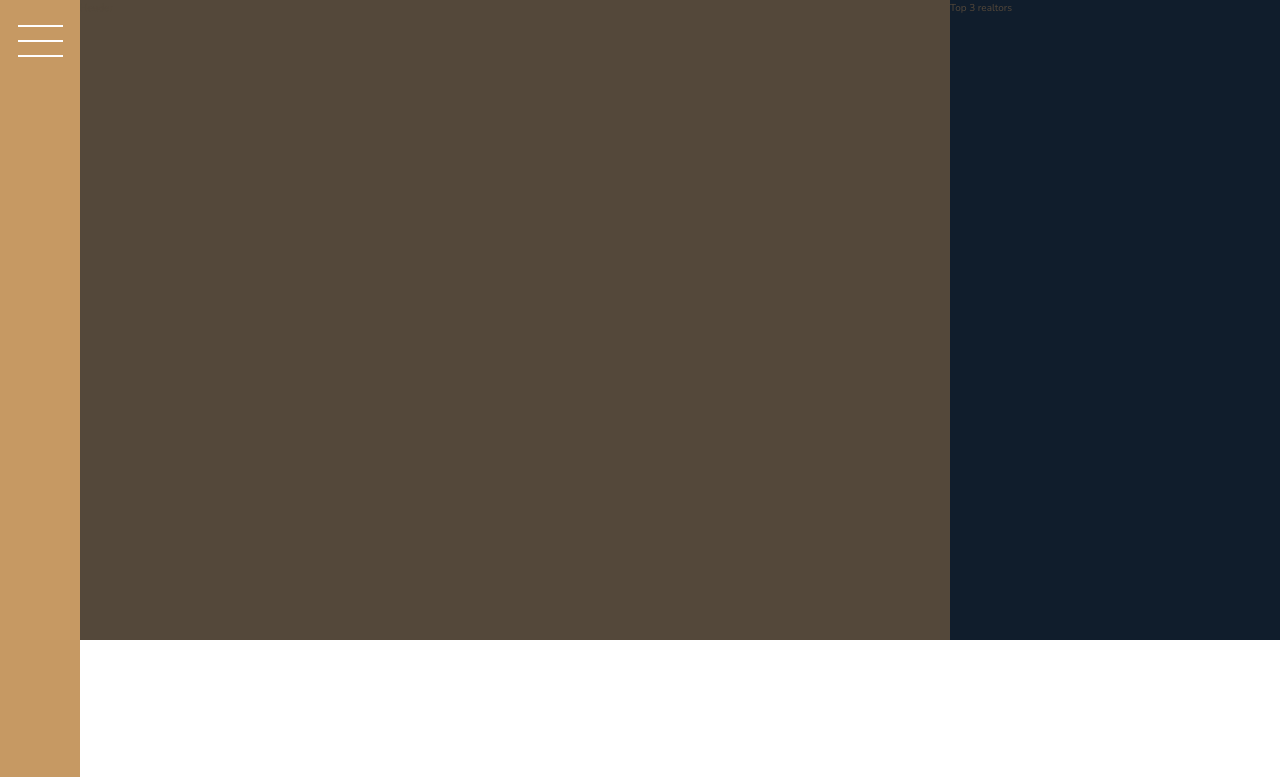
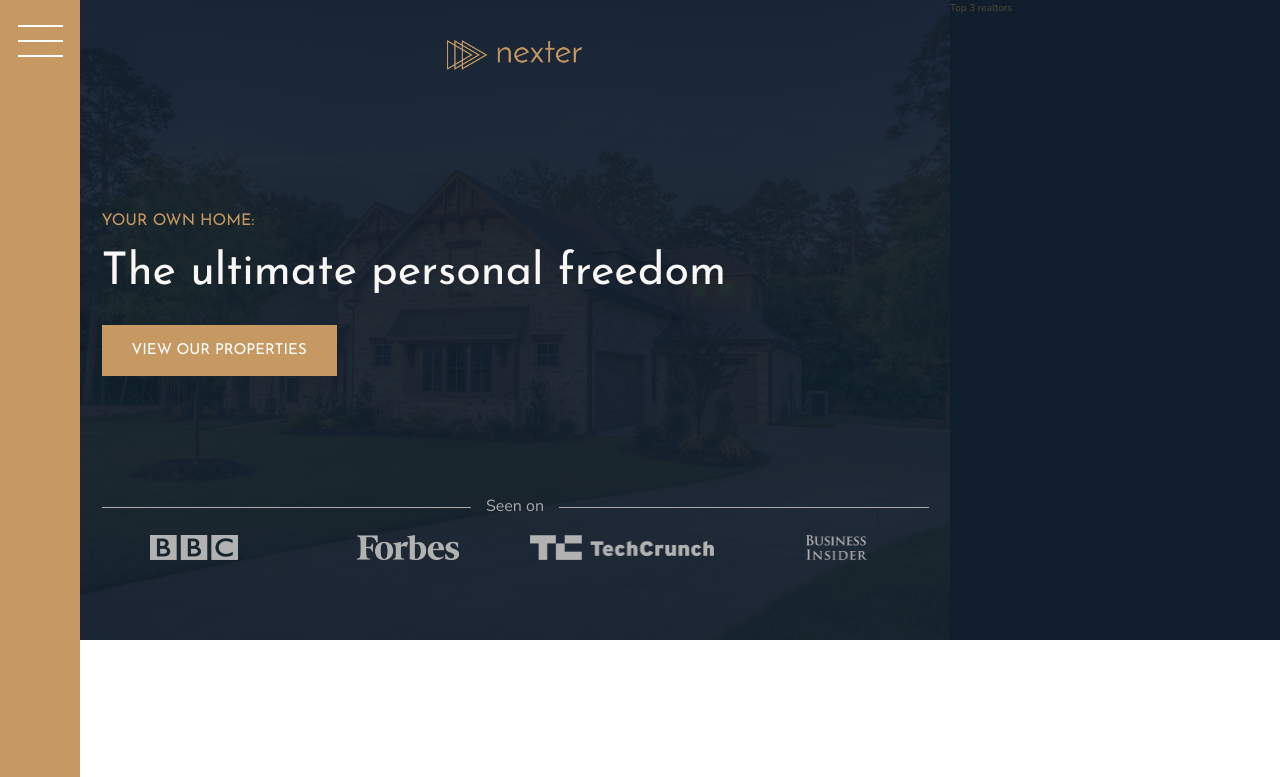
Before and after one commit to henriquequeirozcunha/Nexter, a website: page index.html in a window 1280 px wide. Shown: the top 777 px of the page. Drawn offline with nearby package versions, Linux system fonts and the light colour scheme.

Commit message:
feat: add header section

```diff
--- a/index.html
+++ b/index.html
@@ -17,7 +17,17 @@
         </div>
 
         <header class="header">
-            Header
+            <img src="img/logo.png" alt="Nexter logo" class="header__logo">
+            <h3 class="heading-3">Your own home:</h3>
+            <h1 class="heading-1">The ultimate personal freedom</h1>
+            <button class="btn header__btn">View our properties</button>
+            <div class="header__seenon-text">Seen on</div>
+            <div class="header__seenon-logos">
+                <img src="img/logo-bbc.png" alt="Seen on logo 1">
+                <img src="img/logo-forbes.png" alt="Seen on logo 2">
+                <img src="img/logo-techcrunch.png" alt="Seen on logo 3">
+                <img src="img/logo-bi.png" alt="Seen on logo 4">
+            </div>
         </header>
 
         <div class="realtors">
--- a/sass/_header.scss
+++ b/sass/_header.scss
@@ -1,4 +1,56 @@
 .header {
     background-color: $color-grey-dark-1;
     grid-column: full-start / col-end 6;
+    background-image: linear-gradient(rgba($color-secondary, .93), rgba($color-secondary, .93)),
+                      url('../img/hero.jpeg');
+    background-size: cover;
+    background-position: center;
+    padding: 8rem;
+    padding-top: 4rem;
+
+    display: grid;
+    grid-template-rows: 1fr min-content 6rem 1fr;
+    grid-template-columns: max-content;
+    grid-row-gap: 1.5rem;
+    justify-content: center;
+
+    &__logo {
+        height: 3rem;
+        justify-self: center;
+    }
+
+    &__btn {
+        align-self: start;
+        justify-self: start;
+    }
+
+    &__seenon-text {
+        display: grid;
+        grid-template-columns: 1fr max-content 1fr;
+        grid-column-gap: 1.5rem;
+        align-items: center;
+
+        font-size: 1.6rem;
+        color: $color-grey-light-2;
+
+        &::before,
+        &::after {
+            content: "";
+            height: 1px;
+            display: block;
+            background-color: currentColor;
+        }
+    }
+
+    &__seenon-logos {
+        display: grid;
+        grid-template-columns: repeat(4, 1fr);
+        grid-column-gap: 3rem;
+        justify-items: center;
+
+        img {
+            height: 2.5rem;
+            filter: brightness(70%);
+        }
+    }
 }
--- a/sass/_typography.scss
+++ b/sass/_typography.scss
@@ -5,6 +5,10 @@
 
 .heading-1 {
     @extend %heading;
+
+    font-size: 4.5rem;
+    color: $color-grey-light-1;
+    line-height: 1;
 }
 
 .heading-2 {
```
Also changed, not shown: css/style.css.
